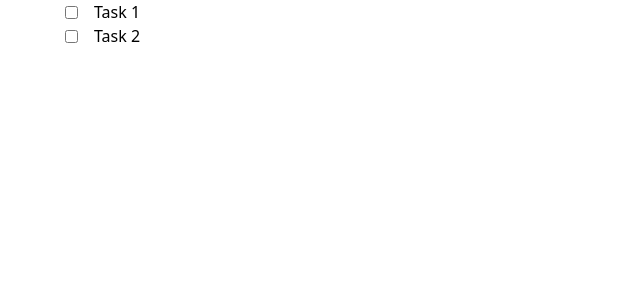
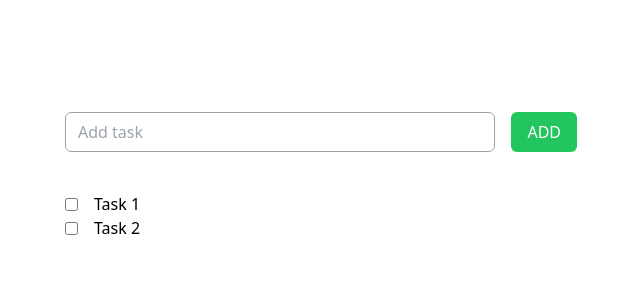
Before and after one commit to karthik-mohan23/react-todo-app, a React (Create React App) app: page / in a window 1280 px wide. Shown: the top 300 px of the page, without its empty margins (319-959 px from the left). Built offline with nearby package versions, Linux system fonts and the light colour scheme.

Commit message:
created AddTask component

```diff
--- a/public/index.html
+++ b/public/index.html
@@ -7,8 +7,7 @@
     <meta name="theme-color" content="#000000" />
     <meta
       name="description"
-      content="Web site created using create-react-app"
-    />
+      content="Web site created using create-react-app" />
     <link rel="apple-touch-icon" href="%PUBLIC_URL%/logo192.png" />
     <!--
       manifest.json provides metadata used when your web app is installed on a
@@ -24,7 +23,7 @@
       work correctly both with client-side routing and a non-root public URL.
       Learn how to configure a non-root public URL by running `npm run build`.
     -->
-    <title>React App</title>
+    <title>Todo App</title>
   </head>
   <body>
     <noscript>You need to enable JavaScript to run this app.</noscript>
--- a/src/App.js
+++ b/src/App.js
@@ -1,11 +1,13 @@
 import { useState } from "react";
 import ShowTasks from "./components/ShowTasks";
+import AddTask from "./components/AddTask";
 
 function App() {
   const [tasks, setTasks] = useState(["Task 1", "Task 2"]);
 
   return (
-    <div>
+    <div className="mt-28">
+      <AddTask />
       {tasks.map((task) => (
         <ShowTasks task={task} />
       ))}
--- a/src/components/AddTask.js
+++ b/src/components/AddTask.js
@@ -1,9 +1,15 @@
 const AddTask = () => {
   return (
-    <div>
-      <form>
-        <input type="text" />
-        <button></button>
+    <div className="w-[90%] max-w-lg mx-auto mb-10">
+      <form className="flex items-center gap-4 w-full">
+        <input
+          type="text"
+          placeholder="Add task"
+          className="border border-gray-400 rounded-md w-full px-3 h-10 focus:outline-blue-400"
+        />
+        <button className="bg-green-500 text-white py-2 px-4 rounded-md">
+          ADD
+        </button>
       </form>
     </div>
   );
```
